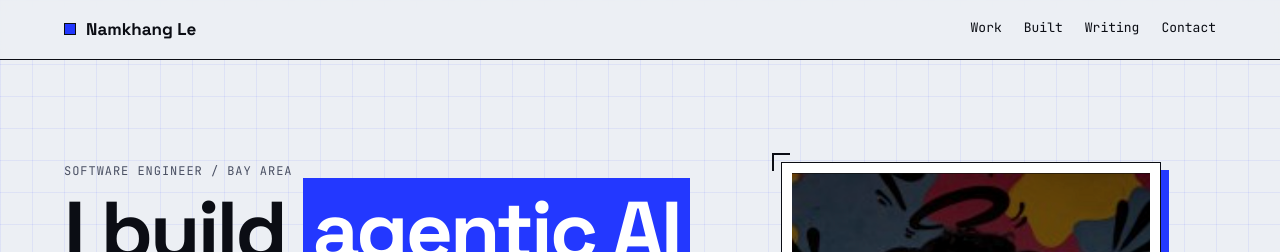
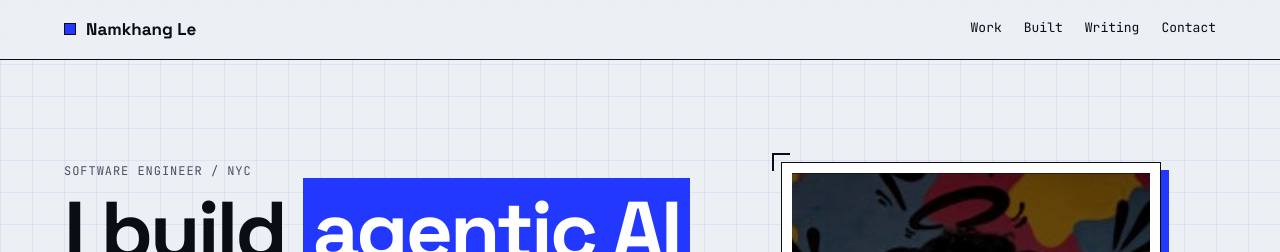
Before and after one commit to NamkhangNLe/namkhangnle.github.io, a React (Vite) app: page / in a window 1280 px wide. Shown: the top 252 px of the page. Built offline with nearby package versions, Linux system fonts and the light colour scheme.

Commit message:
Update location from Bay Area to NYC in Hero component

```diff
--- a/src/components/Hero.jsx
+++ b/src/components/Hero.jsx
@@ -4,7 +4,7 @@ export default function Hero() {
   return (
     <section className="hero" aria-labelledby="hero-title">
       <div className="hero__copy">
-        <p className="label">Software engineer / Bay Area</p>
+        <p className="label">Software engineer / NYC</p>
         <h1 id="hero-title">
           I build <em>agentic AI</em> systems and ship things at hackathons.
         </h1>
@@ -34,4 +34,4 @@ export default function Hero() {
       </aside>
     </section>
   )
-      }
+}
```
